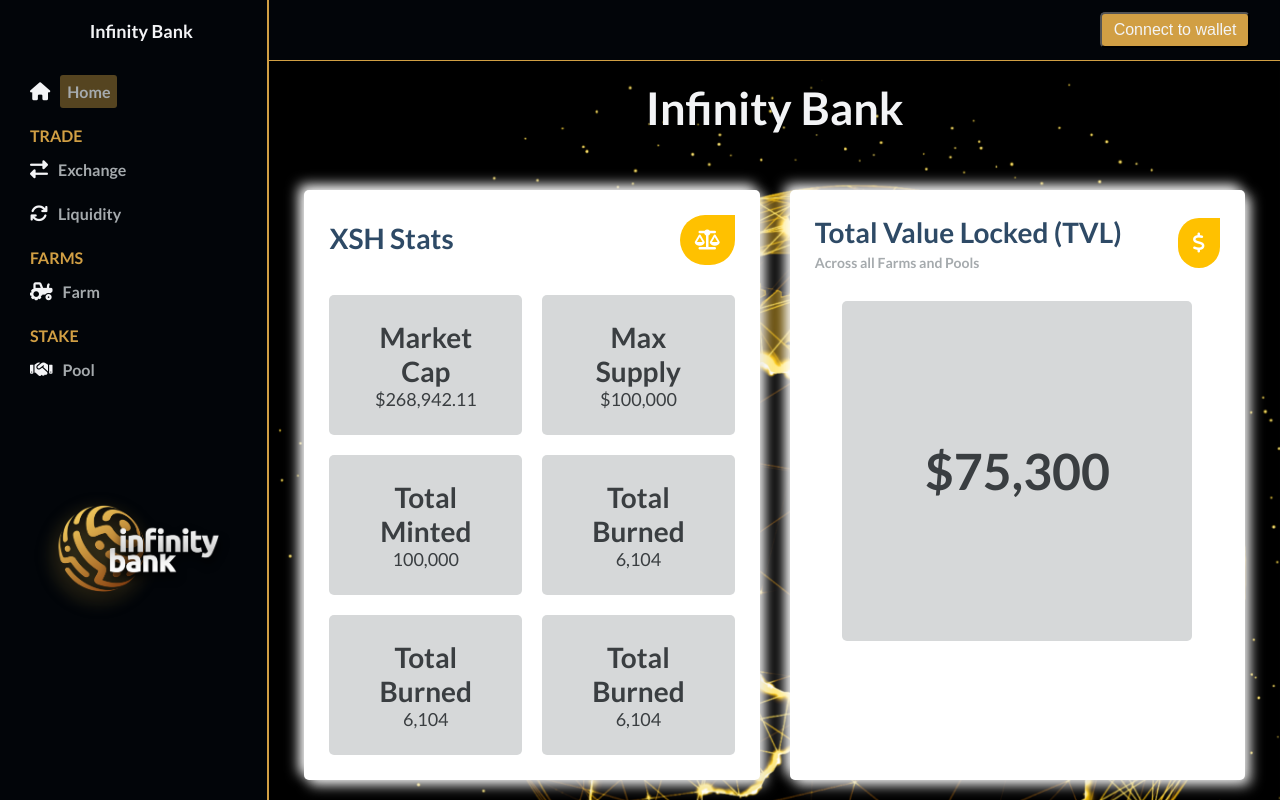
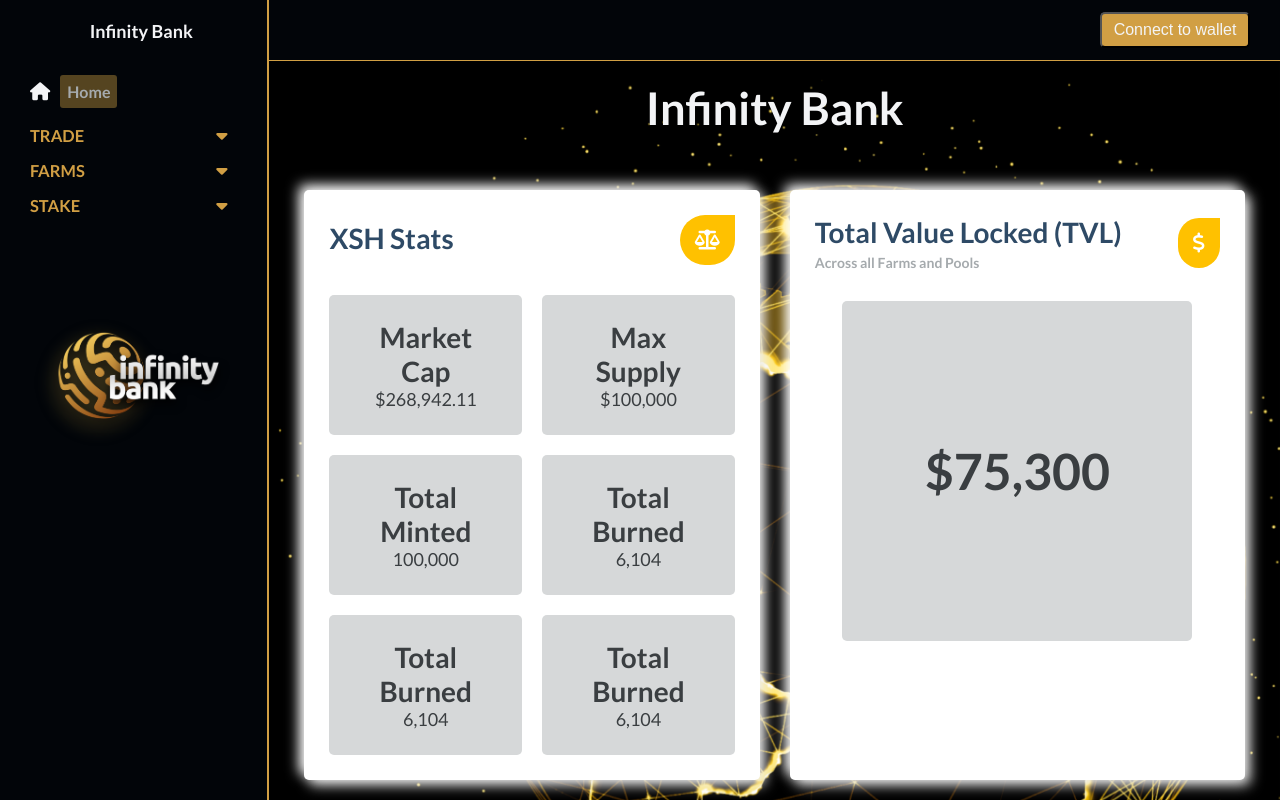
Before and after one commit to RogerioJunior/project-ex-bank, a React (Create React App) app: page / in a window 1280 px wide. Built offline with nearby package versions, Linux system fonts and the light colour scheme.

Commit message:
slidebar submenu

```diff
--- a/src/components/Sidebar/index.js
+++ b/src/components/Sidebar/index.js
@@ -5,7 +5,20 @@
 function Sidebar({ sidebarOpen, closeSidebar }) {
 
   function hideMenu() {
-    document.getElementById("link").className ="";
+    document.getElementById("link").className = "";
+  };
+
+  function hideTrade() {
+    document.getElementById("trade").classList.toggle('show');
+    document.getElementById("fa-trade-img").classList.toggle('rotate');
+  };
+  function hideFarm() {
+    document.getElementById("farm").classList.toggle('show');
+    document.getElementById("fa-farm-img").classList.toggle('rotate');
+  };
+  function hideStake() {
+    document.getElementById("stake").classList.toggle('show');
+    document.getElementById("fa-stake-img").classList.toggle('rotate');
   };
 
   return (
@@ -29,7 +42,12 @@
             Home
           </Link>
         </div>
-        <h2>TRADE</h2>
+
+        <a href="#" className="trade-btn" onClick={hideTrade}><h2>TRADE</h2>
+          <span id="fa-trade-img" className="fas fa-caret-down first"></span>
+        </a>
+
+        <div id="trade" className="trade__show show">
           <div className="sidebar__link">
             <i className="fa-solid fa-right-left"></i>
             <Link onClick={hideMenu} to={`/exchange`}>
@@ -42,19 +60,32 @@
               Liquidity
             </Link>
           </div>
-        <h2>FARMS</h2>
+        </div>
+
+        <a href="#" className="farm-btn" onClick={hideFarm}><h2>FARMS</h2>
+          <span id="fa-farm-img" className="fas fa-caret-down first"></span>
+        </a>
+
+        <div id="farm" className="farm__show show">
           <div className="sidebar__link">
             <i className="fa-solid fa-tractor"></i>
             <Link onClick={hideMenu} to={`/farm`}>
               Farm
             </Link>
           </div>
-        <h2>STAKE</h2>
+        </div>
+
+        <a href="#" className="stake-btn" onClick={hideStake}><h2>STAKE</h2>
+          <span id="fa-stake-img" className="fas fa-caret-down first"></span>
+        </a>
+
+        <div id="stake" className="stake__show show">
           <div className="sidebar__link">
             <i className="fa-solid fa-handshake"></i>
             <Link onClick={hideMenu} to={`/pool`}>
               Pool
             </Link>
+          </div>
         </div>
       </div>
 
--- a/src/components/Sidebar/styles.css
+++ b/src/components/Sidebar/styles.css
@@ -21,31 +21,74 @@
   align-items: center;
 }
 
-  .sidebar__title > div > img {
+.sidebar__title>div>img {
   width: 85px;
   object-fit: contain;
 }
 
-  .sidebar__title > div > h1 {
+.sidebar__title>div>h1 {
   margin-left: 15px;
   font-size: 18px;
   display: inline;
 }
 
-  .sidebar__title > i {
+.sidebar__title>i {
   font-size: 18px;
   display: none;
   margin-left: 15px;
   color: #d19f44;
 }
 
-  .sidebar__menu > h2 {
+.sidebar__menu>h2 {
   color: #d19f44;
   font-size: 16px;
   margin-top: 15px;
   margin-bottom: 5px;
   padding: 0 10px;
   font-weight: 700;
+}
+
+.trade-btn,
+.farm-btn,
+.stake-btn {
+  color: #d19f44;
+  font-size: 11px;
+  margin-top: 15px;
+  margin-bottom: 5px;
+  padding: 0 10px;
+  font-weight: 700;
+  position: relative;
+  text-decoration: none;
+  display: block;
+}
+
+.trade-btn span,
+.farm-btn span,
+.stake-btn span {
+  position: absolute;
+  top: 50%;
+  right: 20px;
+  transform: translateY(-50%);
+  font-size: 18px;
+  transition: transform 0.4s;
+}
+
+.trade-btn span.rotate,
+.farm-btn span.rotate,
+.stake-btn span.rotate {
+  transform: translateY(-50%) rotate(-180deg);
+}
+
+#trade.trade__show.show {
+  display: none;
+}
+
+#farm.farm__show.show {
+  display: none;
+}
+
+#stake.stake__show.show {
+  display: none;
 }
 
 .sidebar__link {
@@ -55,7 +98,7 @@
   margin-bottom: 5px;
 }
 
-  .sidebar__link > a {
+.sidebar__link>a {
   text-decoration: none;
   color: #a5aaad;
   font-weight: 700;
@@ -75,7 +118,7 @@
   border-radius: 3px;
 }
 
-  .sidebar__link > i {
+.sidebar__link>i {
   margin-right: 10px;
   font-size: 18px;
 }
@@ -88,7 +131,7 @@
   margin-top: 100px;
 }
 
-  .sidebar__footer > div > img {
+.sidebar__footer>div>img {
   width: 200px;
   object-fit: contain;
 }
@@ -105,7 +148,7 @@
     display: none;
   }
 
-    .sidebar__title > i {
+  .sidebar__title>i {
     display: inline;
   }
 }
```
Lines whose indentation alone changed are shown as unchanged.
